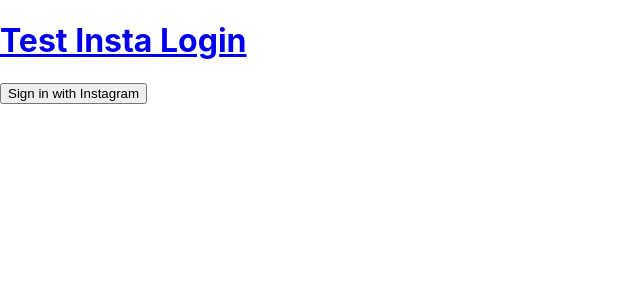
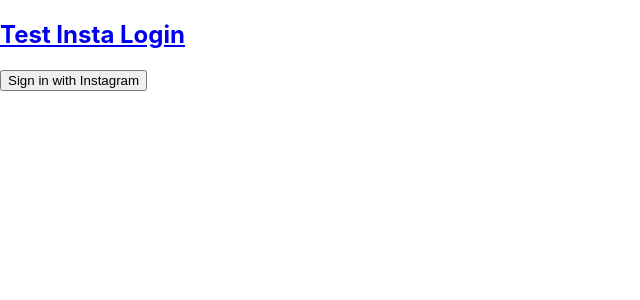
Before and after one commit to ethphan/test-insta, a React (Create React App) app: page / in a window 1280 px wide. Shown: the top 300 px of the page, without its empty margins (0-640 px from the left). Built offline with nearby package versions, Linux system fonts and the light colour scheme.

Commit message:
proxy instagram

```diff
--- a/package.json
+++ b/package.json
@@ -2,7 +2,7 @@
   "name": "insta-login",
   "version": "0.1.0",
   "private": true,
-  "proxy": "https://api.instagram.com",
+  "proxy": "https://instagram.com",
   "dependencies": {
     "@testing-library/jest-dom": "^5.11.4",
     "@testing-library/react": "^11.1.0",
--- a/src/App.js
+++ b/src/App.js
@@ -90,7 +90,7 @@
   return (
     <div>
       <a href="/">
-        <h1>Test Insta Login</h1>
+        <h2>Test Insta Login</h2>
       </a>
       <div className="instagramLoginButton">
         <a
```
